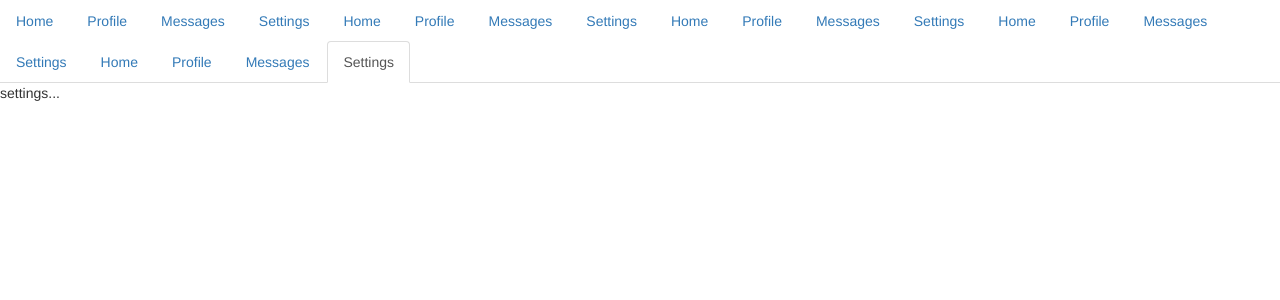
After one commit to AlexTelon/MedsOnTheTable, a Flask app: page /test3 in a window 1280 px wide. The commit adds this page. Shown: the top 300 px of the page. Run offline with Flask 2, Linux system fonts and the light colour scheme; some libraries are stand-ins or nearby versions.

```diff
--- a/MedsOnTheTable.py
+++ b/MedsOnTheTable.py
@@ -450,6 +450,10 @@ def test():
 def test2():
     return render_template("test2.html")
 
+@app.route('/test3')
+def test3():
+    return render_template("test3.html")
+
 
 def add_some_meds():
 
--- a/templates/drug_info.html
+++ b/templates/drug_info.html
@@ -78,9 +78,6 @@
                 <p> En förpackning med <strong>{{ storlek }} </strong> kostar: {{ pris }} kr </p>
             {% endfor %}
 
-        <!-- Success button with label -->
-        <button type="button" class="btn btn-labeled btn-success"><span class="btn-label"><i class="glyphicon glyphicon-ok"></i></span>Success</button>
-
         <p class="lead">Biverkningar? </p>
 
         <!-- print liknande substanser -->
--- a/templates/layout.html
+++ b/templates/layout.html
@@ -23,12 +23,14 @@
 {% block navbar %}
     <!-- Static navbar -->
     <nav class="navbar navbar-default navbar-static-top">
+
         <div class="container">
+
             <div id="navbar" class="row">
+
                 <!-- Flikar/pills med läkemedel -->
                 <div class="col-md-8 col-xs-8">
-                    <ul class="nav nav-pills" id="tabs">
-                    </ul>
+                    <ul class="nav nav-pills" id="tabs"></ul>
                 </div>
                 <div class="col-md-4 col-xs-3">
                     <!-- Sök och rensa -->
--- /dev/null
+++ b/templates/test3.html
@@ -0,0 +1,56 @@
+<!DOCTYPE html>
+<html>
+<head lang="en">
+    <meta charset="UTF-8">
+    <title></title>
+
+    <link rel="stylesheet" type="text/css" href="../static/bootstrap-3.3.4-dist/css/bootstrap.min.css">
+
+    <!-- Javascript  -->
+    <script src="../static/bootstrap-3.3.4-dist/js/jquery-2.1.3.min.js"></script>
+    <script src="../static/bootstrap-3.3.4-dist/js/bootstrap.min.js"></script>
+
+</head>
+<body>
+
+<ul class="nav nav-tabs" role="tablist" id="myTab">
+
+  <li role="presentation" class="active"><a href="#home" aria-controls="home" role="tab" data-toggle="tab">Home</a></li>
+  <li role="presentation"><a href="#profile" aria-controls="profile" role="tab" data-toggle="tab">Profile</a></li>
+  <li role="presentation"><a href="#messages" aria-controls="messages" role="tab" data-toggle="tab">Messages</a></li>
+  <li role="presentation"><a href="#settings" aria-controls="settings" role="tab" data-toggle="tab">Settings</a></li>
+
+  <li role="presentation" class="active"><a href="#home" aria-controls="home" role="tab" data-toggle="tab">Home</a></li>
+  <li role="presentation"><a href="#profile" aria-controls="profile" role="tab" data-toggle="tab">Profile</a></li>
+  <li role="presentation"><a href="#messages" aria-controls="messages" role="tab" data-toggle="tab">Messages</a></li>
+  <li role="presentation"><a href="#settings" aria-controls="settings" role="tab" data-toggle="tab">Settings</a></li>
+  <li role="presentation" class="active"><a href="#home" aria-controls="home" role="tab" data-toggle="tab">Home</a></li>
+  <li role="presentation"><a href="#profile" aria-controls="profile" role="tab" data-toggle="tab">Profile</a></li>
+  <li role="presentation"><a href="#messages" aria-controls="messages" role="tab" data-toggle="tab">Messages</a></li>
+  <li role="presentation"><a href="#settings" aria-controls="settings" role="tab" data-toggle="tab">Settings</a></li>
+  <li role="presentation" class="active"><a href="#home" aria-controls="home" role="tab" data-toggle="tab">Home</a></li>
+  <li role="presentation"><a href="#profile" aria-controls="profile" role="tab" data-toggle="tab">Profile</a></li>
+  <li role="presentation"><a href="#messages" aria-controls="messages" role="tab" data-toggle="tab">Messages</a></li>
+  <li role="presentation"><a href="#settings" aria-controls="settings" role="tab" data-toggle="tab">Settings</a></li>
+  <li role="presentation" class="active"><a href="#home" aria-controls="home" role="tab" data-toggle="tab">Home</a></li>
+  <li role="presentation"><a href="#profile" aria-controls="profile" role="tab" data-toggle="tab">Profile</a></li>
+  <li role="presentation"><a href="#messages" aria-controls="messages" role="tab" data-toggle="tab">Messages</a></li>
+  <li role="presentation"><a href="#settings" aria-controls="settings" role="tab" data-toggle="tab">Settings</a></li>
+
+</ul>
+
+<div class="tab-content">
+  <div role="tabpanel" class="tab-pane active" id="home">home</div>
+  <div role="tabpanel" class="tab-pane" id="profile">profile...</div>
+  <div role="tabpanel" class="tab-pane" id="messages">messages...</div>
+  <div role="tabpanel" class="tab-pane" id="settings">settings...</div>
+</div>
+
+<script>
+  $(function () {
+    $('#myTab a:last').tab('show')
+  })
+</script>
+
+</body>
+</html>
```
